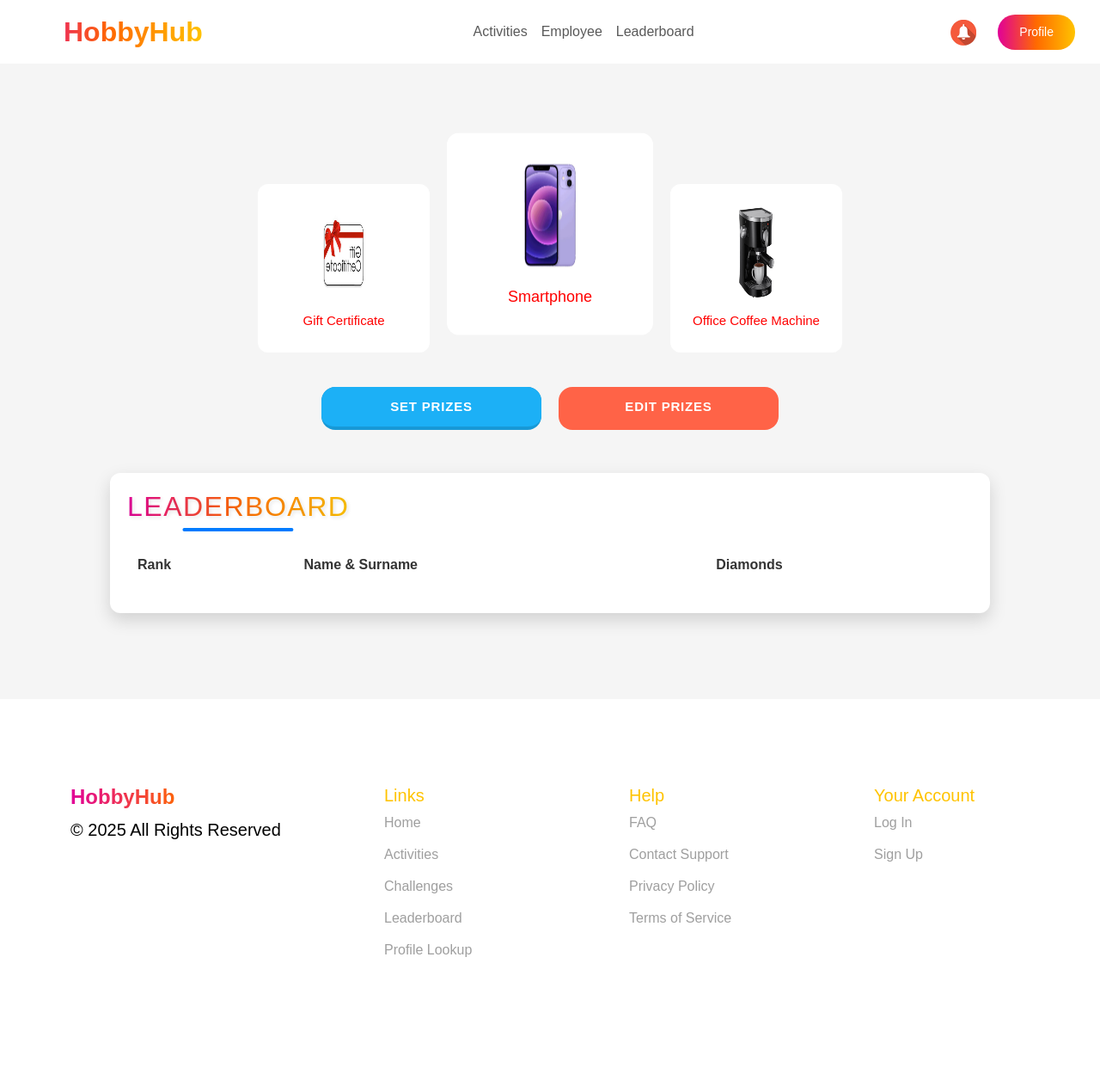
After one commit to dinarazhaki/HobbyHub_diploma, a Django app: page /leaderboard_show/ in a window 1280 px wide. The commit adds this page. Shown: the whole page at 86% size. Run offline with Django 5.2, Linux system fonts and the light colour scheme; lists and menus that the app fills with data are empty; some web fonts are replaced.

Commit message:
organizer_leaderboard

```diff
--- a/back_hobbyhub/events/static/css/leaderboard.css
+++ b/back_hobbyhub/events/static/css/leaderboard.css
@@ -192,3 +192,75 @@ h2::after {
     font-weight: bold;
     color: black;
 }
+.prize_buttons{
+    align-items: center;
+    justify-content: center;
+    display: flex;
+    gap:20px;
+}
+.prize_buttons button{
+  appearance: button;
+  background-color: #1899D6;
+  border: solid transparent;
+  border-radius: 16px;
+  border-width: 0 0 4px;
+  box-sizing: border-box;
+  color: #FFFFFF;
+  cursor: pointer;
+  display: inline-block;
+  font-family: din-round,sans-serif;
+  font-size: 15px;
+  font-weight: 700;
+  letter-spacing: .8px;
+  line-height: 20px;
+  margin: 0;
+  outline: none;
+  overflow: visible;
+  padding: 13px 16px;
+  text-align: center;
+  text-transform: uppercase;
+  touch-action: manipulation;
+  transform: translateZ(0);
+  transition: filter .2s;
+  user-select: none;
+  -webkit-user-select: none;
+  vertical-align: middle;
+  white-space: nowrap;
+  width: 20%;
+}
+
+#addprize:after {
+  background-clip: padding-box;
+  background-color: #1CB0F6;
+  border: solid transparent;
+  border-radius: 16px;
+  border-width: 0 0 4px;
+  bottom: -4px;
+  content: "";
+  left: 0;
+  position: absolute;
+  right: 0;
+  top: 0;
+  z-index: -1;
+}
+
+#addprize:focus {
+  user-select: auto;
+}
+
+#addprize:hover:not(:disabled) {
+  filter: brightness(1.1);
+  -webkit-filter: brightness(1.1);
+}
+
+#addprize:disabled {
+  cursor: auto;
+}
+
+#addprize:active {
+  border-width: 4px 0 0;
+  background: none;
+}
+#editprize{
+    background-color: tomato;
+}
--- a/back_hobbyhub/events/templates/employees.html
+++ b/back_hobbyhub/events/templates/employees.html
@@ -23,6 +23,7 @@
                 <ul class="navbar-nav">
                     <li class="nav-item header-text"><a class="nav-link" href="{% url 'activities' %}">Activities</a></li>
                     <li class="nav-item header-text"><a class="nav-link" href="{% url 'employees' %}">Employee</a></li>
+                    <li class="nav-item header-text"><a class="nav-link" href="{% url 'leaderboard_show' %}">Leaderboard</a></li>
 
                 </ul>
             </div>
--- /dev/null
+++ b/back_hobbyhub/events/templates/leaderboard_show.html
@@ -0,0 +1,130 @@
+!DOCTYPE html>
+<html lang="en">
+<head>
+    {% load static %}
+    <meta charset="UTF-8">
+    <meta name="viewport" content="width=device-width, initial-scale=1.0">
+    <title>Leaderboard</title>
+    <link rel="stylesheet" href="{% static 'css/leaderboard.css' %}">
+    <link rel="stylesheet" href="https://cdn.jsdelivr.net/npm/bootstrap@5.3.0/dist/css/bootstrap.min.css">
+    <link rel="stylesheet" href="{% static 'css/organizer-styles.css' %}">
+    <link href="https://fonts.cdnfonts.com/css/gilroy-bold" rel="stylesheet">
+    <link rel="stylesheet" href="https://cdn.jsdelivr.net/npm/swiper/swiper-bundle.min.css">
+    <script src="https://cdn.jsdelivr.net/npm/swiper/swiper-bundle.min.js"></script>
+
+    <script src="{% static 'js/leaderboard.js' %}"></script>
+
+</head>
+<body>
+    <!-- Header -->
+    <section class="header">
+        <nav class="navbar navbar-expand-lg navbar-bold px-4 bg-white fixed-top">
+            <a class="navbar-brand fw-bold gradient-text logo" href="{% url 'organizer_view' %}">HobbyHub</a>
+            <button class="navbar-toggler" type="button" data-bs-toggle="collapse" data-bs-target="#navbarNav">
+                <span class="navbar-toggler-icon"></span>
+            </button>
+            <div class="collapse navbar-collapse justify-content-center" id="navbarNav">
+                <ul class="navbar-nav">
+                    <li class="nav-item header-text"><a class="nav-link" href="{% url 'activities' %}">Activities</a></li>
+                    <li class="nav-item header-text"><a class="nav-link" href="{% url 'employees' %}">Employee</a></li>
+                    <li class="nav-item header-text"><a class="nav-link" href="{% url 'leaderboard_show' %}">Leaderboard</a></li>
+
+                </ul>
+            </div>
+            <div class="d-flex">
+                <a class="notifications"><img src="{% static 'images/bell.jpg' %}" alt="Notification"></a>
+                <button class="btn btn-gradient" ><a href="{% url 'organizer_profile'%}" style="text-decoration: none; color: #fff;">Profile</a></button>
+            </div>
+        </nav>
+    </section>
+
+    <section class="leaderboard">
+
+        <div class="prize-pyramid">
+            <div class="prize prize-second">
+                <img src="{% static 'images/gift.jpg' %}" alt="Second Prize">
+                <h3>Gift Certificate</h3>
+            </div>
+
+            <div class="prize prize-first">
+                <img src="{% static 'images/phone.jpg' %}" alt="First Prize">
+                <h3>Smartphone</h3>
+            </div>
+
+            <div class="prize prize-third">
+                <img src="{% static 'images/coffee.jpg' %}" alt="Third Prize">
+                <h3>Office Coffee Machine</h3>
+            </div>
+        </div>
+        <div class="prize_buttons">
+            <button id="addprize">Set Prizes</button>
+            <button id="editprize">Edit Prizes</button>
+        </div>
+        <div class="leaderboard-container">
+            <h2>Leaderboard</h2>
+            <table id="leaderboard-table">
+                <thead>
+                    <tr>
+                        <th>Rank</th>
+                        <th>Name & Surname</th>
+                        {% comment %} <th>Company</th> {% endcomment %}
+                        <th>Diamonds</th>
+                    </tr>
+                </thead>
+                <tbody>
+                    {% for employee in employees %}
+                    <tr>
+                        <td>{{ forloop.counter }}</td>
+                        <td>{{ employee.name }} {{ employee.last_name }}</td>
+                        {% comment %} <td>{{ employee.company.name }}</td> {% endcomment %}
+                        <td>{{ employee.diamonds }}</td>
+                    </tr>
+                    {% endfor %}
+                </tbody>
+            </table>
+        </div>
+    </section>
+
+
+ <!-- Footer -->
+ <footer class="footer">
+    <div class="container">
+        <div class="row">
+            <div class="col-md-3">
+                <h4 class="fw-bold gradient-text">HobbyHub</h4>
+                <p>© 2025 All Rights Reserved</p>
+            </div>
+            <div class="col-md-3">
+                <h5>Links</h5>
+                <ul>
+                    <li><a href="#">Home</a></li>
+                    <li><a href="#">Activities</a></li>
+                    <li><a href="#">Challenges</a></li>
+                    <li><a href="#">Leaderboard</a></li>
+                    <li><a href="#">Profile Lookup</a></li>
+                </ul>
+            </div>
+            <div class="col-md-3">
+                <h5>Help</h5>
+                <ul>
+                    <li><a href="#">FAQ</a></li>
+                    <li><a href="#">Contact Support</a></li>
+                    <li><a href="#">Privacy Policy</a></li>
+                    <li><a href="#">Terms of Service</a></li>
+                </ul>
+            </div>
+            <div class="col-md-3">
+                <h5>Your Account</h5>
+                <ul>
+                    <li><a href="#">Log In</a></li>
+                    <li><a href="#">Sign Up</a></li>
+                </ul>
+            </div>
+        </div>
+    </div>
+</footer>
+
+
+
+</body>
+</html>
--- a/back_hobbyhub/events/templates/organizer.html
+++ b/back_hobbyhub/events/templates/organizer.html
@@ -25,6 +25,7 @@
                 <ul class="navbar-nav">
                     <li class="nav-item header-text"><a class="nav-link" href="{% url 'activities' %}">Activities</a></li>
                     <li class="nav-item header-text"><a class="nav-link" href="{% url 'employees' %}">Employee</a></li>
+                    <li class="nav-item header-text"><a class="nav-link" href="{% url 'leaderboard_show' %}">Leaderboard</a></li>
                 </ul>
             </div>
             <div class="d-flex">
--- a/back_hobbyhub/events/templates/organizer_activities.html
+++ b/back_hobbyhub/events/templates/organizer_activities.html
@@ -34,6 +34,7 @@
                 <ul class="navbar-nav">
                     <li class="nav-item header-text"><a class="nav-link" href="{% url 'activities' %}">Activities</a></li>
                     <li class="nav-item header-text"><a class="nav-link" href="{% url 'employees' %}">Employee</a></li>
+                    <li class="nav-item header-text"><a class="nav-link" href="{% url 'leaderboard_show' %}">Leaderboard</a></li>
 
                 </ul>
             </div>
--- a/back_hobbyhub/events/templates/organizerprofile.html
+++ b/back_hobbyhub/events/templates/organizerprofile.html
@@ -25,6 +25,7 @@
                 <ul class="navbar-nav">
                     <li class="nav-item header-text"><a class="nav-link" href="{% url 'activities' %}">Activities</a></li>
                     <li class="nav-item header-text"><a class="nav-link" href="{% url 'employees' %}">Employee</a></li>
+                    <li class="nav-item header-text"><a class="nav-link" href="{% url 'leaderboard_show' %}">Leaderboard</a></li>
 
                 </ul>
             </div>
--- a/back_hobbyhub/events/urls.py
+++ b/back_hobbyhub/events/urls.py
@@ -27,6 +27,7 @@ urlpatterns = [
     path('apply_to_event/<int:event_id>/', apply_to_event, name='apply_to_event'),
     path('cancel_event_registration/<int:event_id>/', cancel_event_registration, name='cancel_event_registration'),
     path('leaderboard/', leaderboard, name="leaderboard"),
+    path('leaderboard_show/', leaderboard_show, name="leaderboard_show"),
 
 
     # Профиль организатора
--- a/back_hobbyhub/events/views.py
+++ b/back_hobbyhub/events/views.py
@@ -740,3 +740,8 @@ def leaderboard(request):
         })
     else:
         return redirect('sign_in')
+
+
+
+def leaderboard_show(request):
+    return render(request, 'leaderboard_show.html')
```
